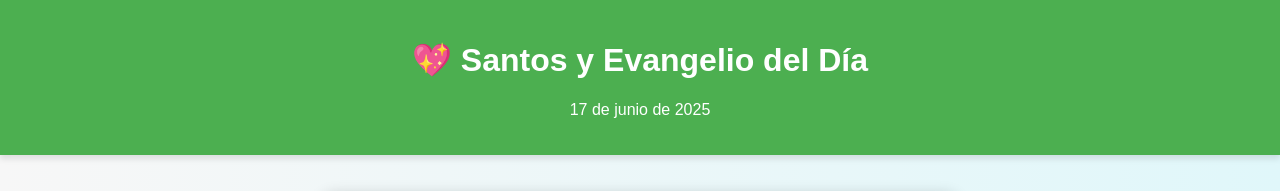
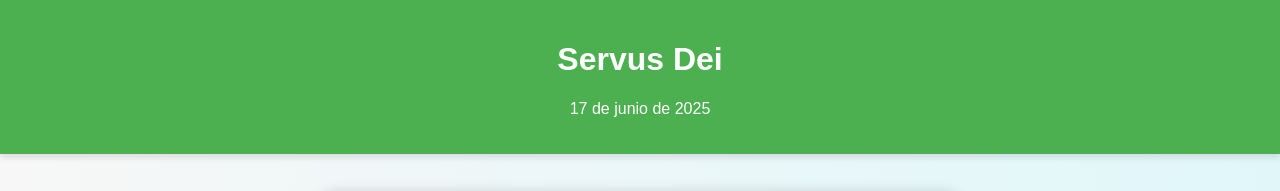
Before and after one commit to jisaac456/Servus-Dei, a plain HTML site: page index.html in a window 1280 px wide. Shown: the top 191 px of the page. Drawn offline with Linux system fonts and the light colour scheme.

Commit message:
Update index.html

```diff
--- a/index.html
+++ b/index.html
@@ -12,7 +12,7 @@
 </head>
 <body>
     <header>
-        <h1>💖 Santos y Evangelio del Día</h1>
+        <h1>Servus Dei</h1>
         <p id="fecha"></p>
     </header>
 
```
